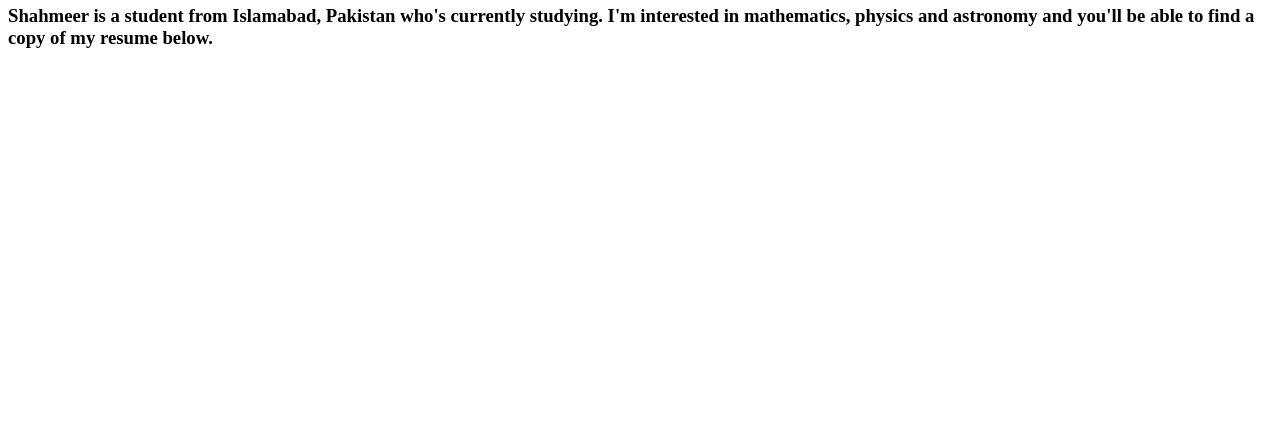
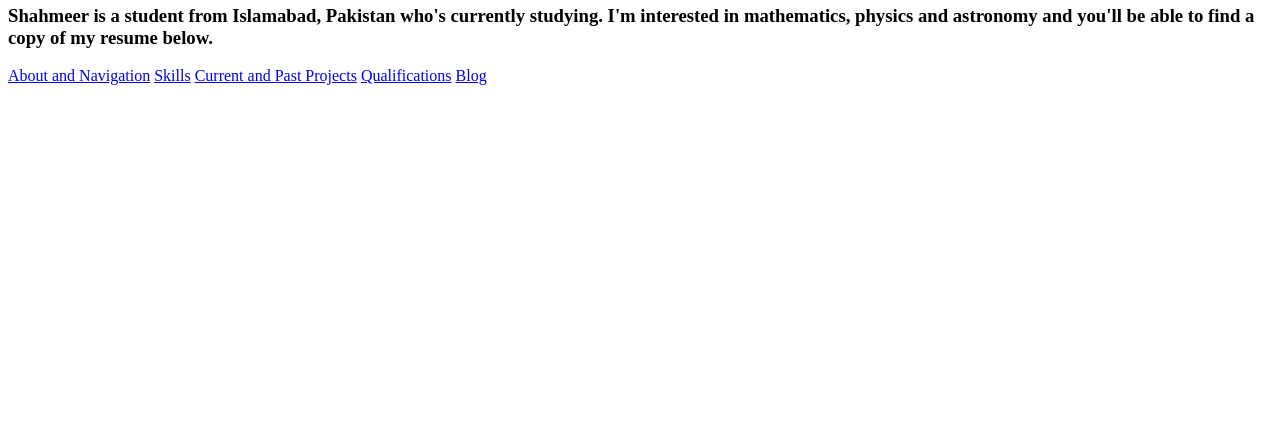
Before and after one commit to shahm008/shahm008.github.io, a plain HTML site: page index.html in a window 1280 px wide. Shown: the part 366-800 px from the top of the page. Drawn offline with Linux system fonts and the light colour scheme.

Commit message:
Navigation

```diff
--- a/index.html
+++ b/index.html
@@ -14,6 +14,13 @@
     <h2> Who am I? </h2>
   </hgroup>
 <h3> Shahmeer is a student from Islamabad, Pakistan who's currently studying. I'm interested in mathematics, physics and astronomy and you'll be able to find a copy of my resume below. </h3>
+<nav>
+  <a href=". . /index.html">About and Navigation</a>
+  <a href="skills.html">Skills</a>
+  <a href="projects.html">Current and Past Projects</a>
+  <a href="qualifications.html">Qualifications</a>
+  <a href="blog.html">Blog</a>
+  </nav>
   </header>
   </body>
 </html>
```
